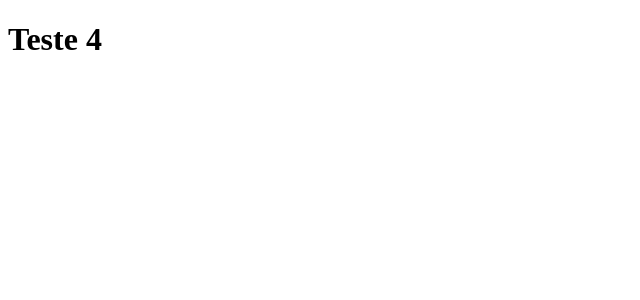
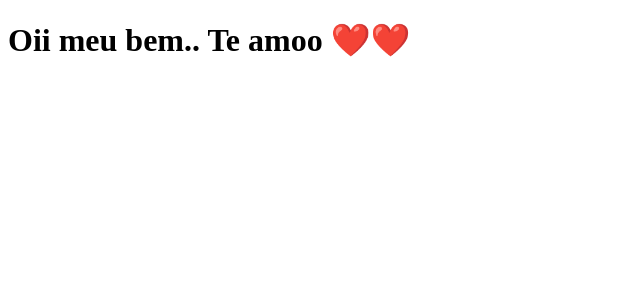
Before and after one commit to Thiago-taroliv/clone-tabnews, a Next.js app: page / in a window 1280 px wide. Shown: the top 300 px of the page, without its empty margins (0-640 px from the left). Built offline with nearby package versions, Linux system fonts and the light colour scheme.

Commit message:
O útimo romântico.

```diff
--- a/pages/index.js
+++ b/pages/index.js
@@ -1,4 +1,4 @@
 function Home() {
-   return <h1>Teste 4</h1>;
+   return <h1>Oii meu bem.. Te amoo ❤️❤️</h1>;
 }
 export default Home;
```
